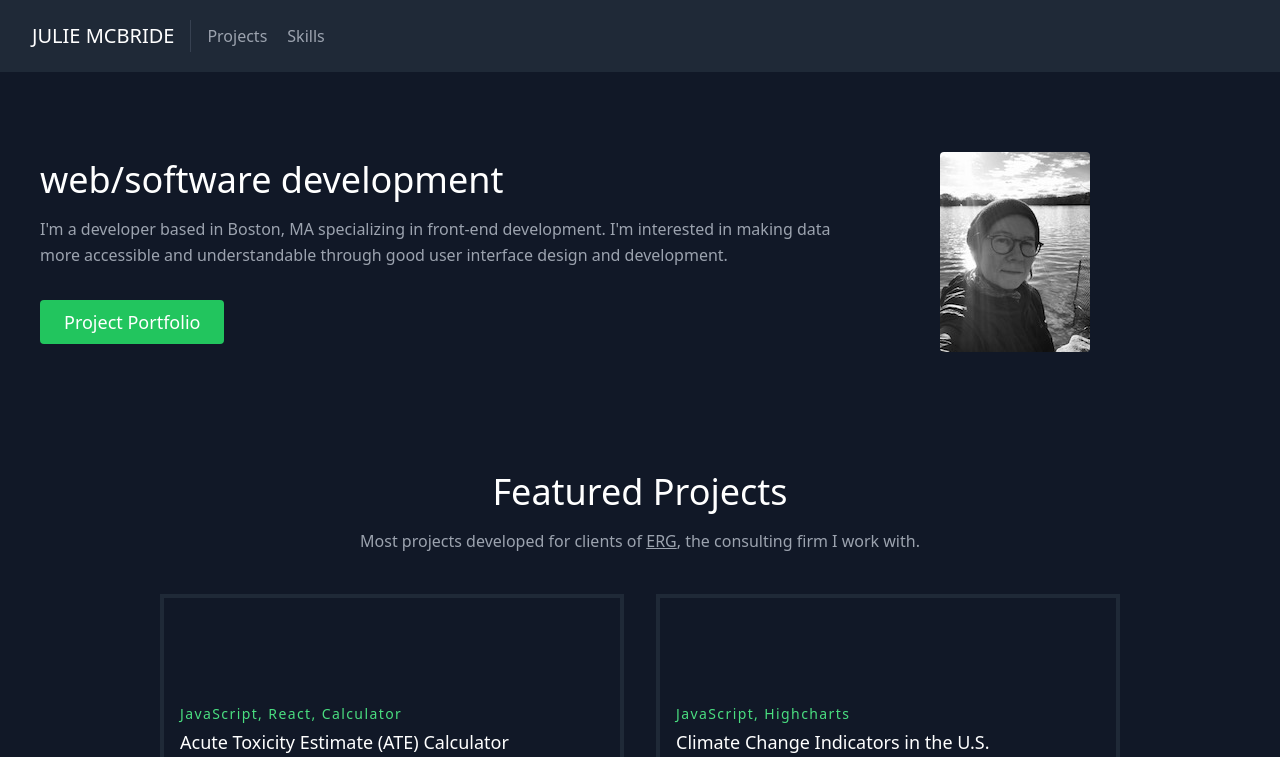
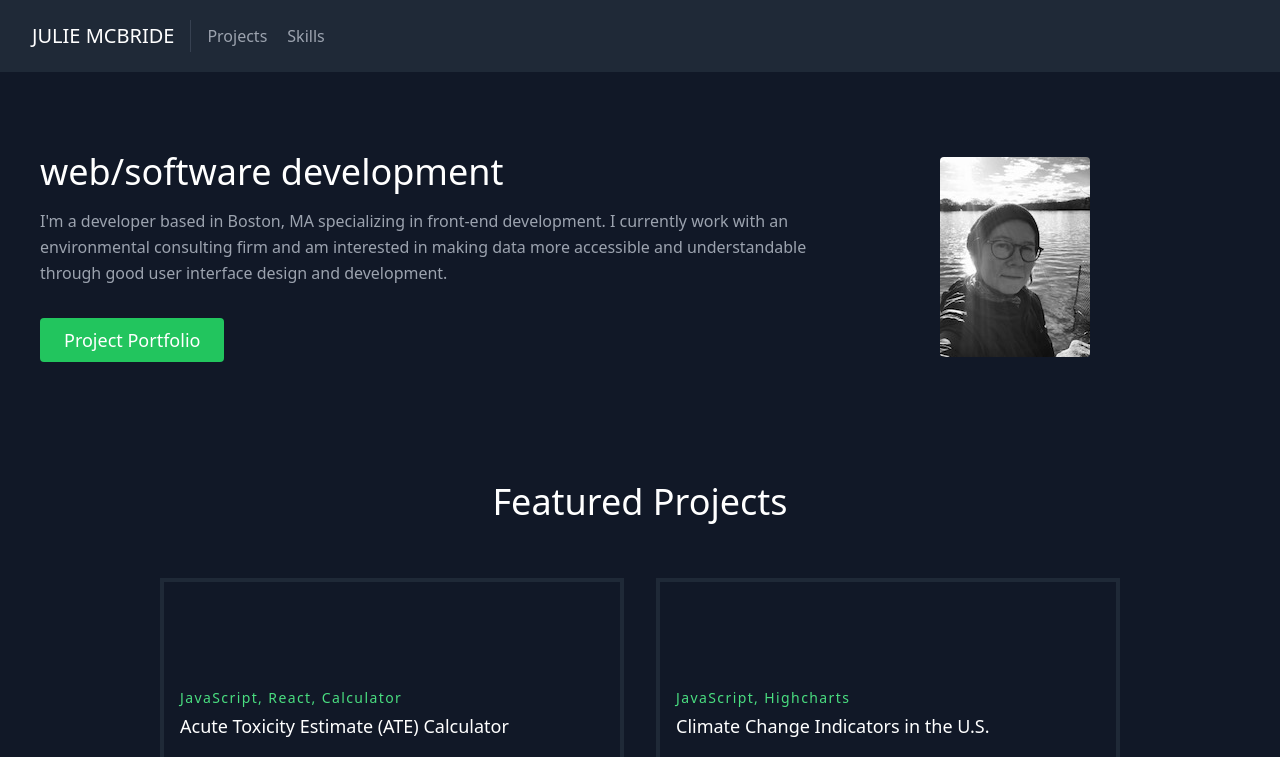
Before and after one commit to julmcbride/julmcbride.github.io, a React (Create React App) app: page / in a window 1280 px wide. Shown: the top 757 px of the page. Built offline with nearby package versions, Linux system fonts and the light colour scheme; some icons are missing.

Commit message:
update content

```diff
--- a/src/components/About.js
+++ b/src/components/About.js
@@ -10,8 +10,9 @@ export default function About() {
           </h1>
           <p className="mb-8 leading-relaxed">
             I'm a developer based in Boston, MA specializing in front-end
-            development. I'm interested in making data more accessible and
-            understandable through good user interface design and development.
+            development. I currently work with an environmental consulting firm
+            and am interested in making data more accessible and understandable
+            through good user interface design and development.
           </p>
           <div className="flex justify-center">
             {/*<a
--- a/src/components/Projects.js
+++ b/src/components/Projects.js
@@ -15,8 +15,8 @@ export default function Projects() {
           <h1 className="sm:text-4xl text-3xl font-medium title-font mb-4 text-white md:text-center">
             Featured Projects
           </h1>
-          <p className="lg:w-2/3 mx-auto leading-relaxed text-base text-left md:text-center">
-            Most projects developed for clients of{" "}
+          {/*<p className="lg:w-2/3 mx-auto leading-relaxed text-base text-left md:text-center">
+            Most projects developed with {" "}
             <a
               className="underline hover:text-white"
               href="http://www.erg.com/"
@@ -24,9 +24,8 @@ export default function Projects() {
               rel="noreferrer"
             >
               ERG
-            </a>
-            , the consulting firm I work with.
-          </p>
+            </a>.
+  </p>*/}
         </div>
         <div className="flex flex-wrap -m-4">
           {projects.map((project) => (
```
